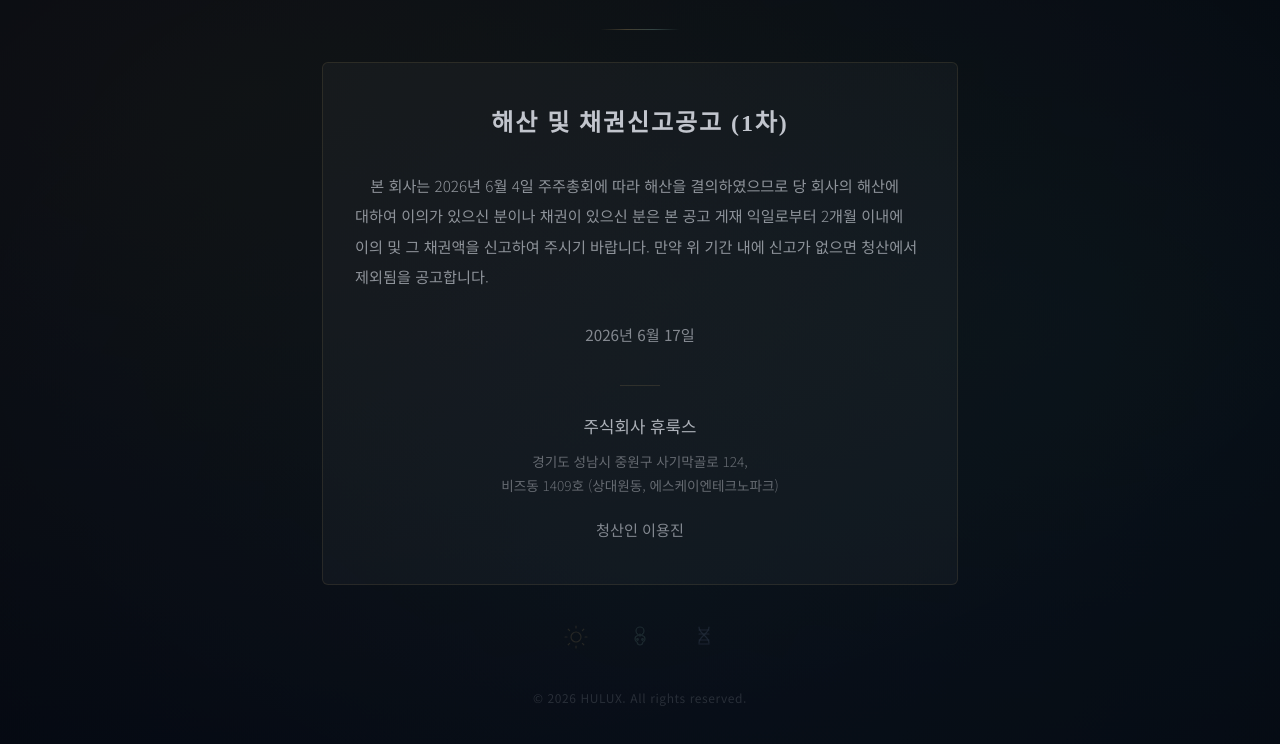
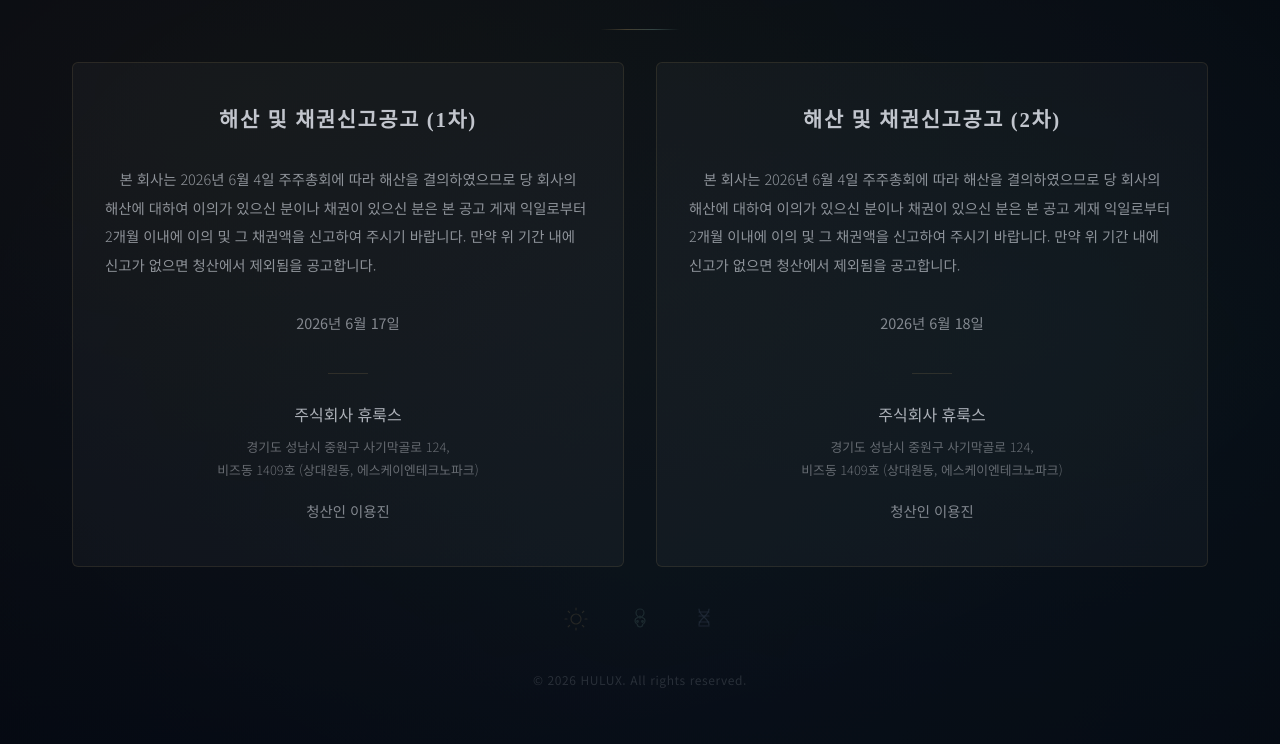
Before and after one commit to yyyoo1227/hulux-notice, a plain HTML site: page index.html in a window 1280 px wide. Shown: the part 142-886 px from the top of the page. Drawn offline with Linux system fonts and the light colour scheme.

Commit message:
Update index.html

```diff
--- a/index.html
+++ b/index.html
@@ -50,7 +50,7 @@
             z-index: 1;
             text-align: center;
             padding: 3rem 2rem;
-            max-width: 700px;
+            max-width: 1200px;
             width: 100%;
             animation: fadeUp 1.4s ease-out;
         }
@@ -88,14 +88,11 @@
             margin: 2rem auto;
         }
 
-        /* 공고문 영역 */
-        .notice {
+        /* 공고문 2단 배치 */
+        .notices {
+            display: flex;
+            gap: 2rem;
             margin-top: 0.5rem;
-            background: rgba(255, 255, 255, 0.03);
-            border: 1px solid rgba(200, 169, 110, 0.12);
-            border-radius: 6px;
-            padding: 2.5rem 2rem;
-            text-align: center;
             animation: fadeIn 2s ease-out 0.4s both;
         }
 
@@ -104,9 +101,18 @@
             100% { opacity: 1; }
         }
 
+        .notice {
+            flex: 1;
+            background: rgba(255, 255, 255, 0.03);
+            border: 1px solid rgba(200, 169, 110, 0.12);
+            border-radius: 6px;
+            padding: 2.5rem 2rem;
+            text-align: center;
+        }
+
         .notice-title {
             font-family: 'Noto Serif KR', serif;
-            font-size: 1.5rem;
+            font-size: 1.3rem;
             font-weight: 700;
             color: rgba(224, 228, 236, 0.85);
             margin-bottom: 2rem;
@@ -114,7 +120,7 @@
         }
 
         .notice-body {
-            font-size: 0.95rem;
+            font-size: 0.9rem;
             font-weight: 300;
             line-height: 2;
             color: rgba(224, 228, 236, 0.6);
@@ -125,28 +131,35 @@
         }
 
         .notice-date {
-            font-size: 0.95rem;
+            font-size: 0.9rem;
             font-weight: 400;
             color: rgba(224, 228, 236, 0.55);
             margin-bottom: 2.5rem;
         }
 
+        .notice-divider {
+            width: 40px;
+            height: 1px;
+            background: rgba(200, 169, 110, 0.15);
+            margin: 1.5rem auto;
+        }
+
         .notice-company {
-            font-size: 0.95rem;
+            font-size: 0.9rem;
             font-weight: 400;
             line-height: 2;
             color: rgba(224, 228, 236, 0.55);
         }
 
         .notice-company .name {
-            font-size: 1.05rem;
+            font-size: 1rem;
             font-weight: 500;
             color: rgba(224, 228, 236, 0.75);
             margin-bottom: 0.3rem;
         }
 
         .notice-company .address {
-            font-size: 0.85rem;
+            font-size: 0.8rem;
             font-weight: 300;
             color: rgba(224, 228, 236, 0.4);
             line-height: 1.8;
@@ -154,16 +167,9 @@
 
         .notice-company .liquidator {
             margin-top: 1rem;
-            font-size: 0.95rem;
+            font-size: 0.9rem;
             font-weight: 400;
             color: rgba(224, 228, 236, 0.55);
-        }
-
-        .notice-divider {
-            width: 40px;
-            height: 1px;
-            background: rgba(200, 169, 110, 0.15);
-            margin: 1.5rem auto;
         }
 
         /* 아이콘 영역 */
@@ -193,7 +199,11 @@
             letter-spacing: 0.05em;
         }
 
-        @media (max-width: 600px) {
+        @media (max-width: 800px) {
+            .notices {
+                flex-direction: column;
+                gap: 1.5rem;
+            }
             .container { padding: 2rem 1.2rem; }
             .logo { font-size: 2.4rem; }
             .notice { padding: 1.8rem 1.2rem; }
@@ -208,17 +218,15 @@
         <div class="tagline">LIGHT FOR LIFE</div>
         <div class="divider"></div>
 
+        <div class="notices">
+            <!-- 1차 공고 (좌측) -->
             <div class="notice">
                 <div class="notice-title">해산 및 채권신고공고 (1차)</div>
-
                 <p class="notice-body">
                     본 회사는 2026년 6월 4일 주주총회에 따라 해산을 결의하였으므로 당 회사의 해산에 대하여 이의가 있으신 분이나 채권이 있으신 분은 본 공고 게재 익일로부터 2개월 이내에 이의 및 그 채권액을 신고하여 주시기 바랍니다. 만약 위 기간 내에 신고가 없으면 청산에서 제외됨을 공고합니다.
                 </p>
-
                 <div class="notice-date">2026년 6월 17일</div>
-
                 <div class="notice-divider"></div>
-
                 <div class="notice-company">
                     <div class="name">주식회사 휴룩스</div>
                     <div class="address">
@@ -229,8 +237,26 @@
                 </div>
             </div>
 
+            <!-- 2차 공고 (우측) -->
+            <div class="notice">
+                <div class="notice-title">해산 및 채권신고공고 (2차)</div>
+                <p class="notice-body">
+                    본 회사는 2026년 6월 4일 주주총회에 따라 해산을 결의하였으므로 당 회사의 해산에 대하여 이의가 있으신 분이나 채권이 있으신 분은 본 공고 게재 익일로부터 2개월 이내에 이의 및 그 채권액을 신고하여 주시기 바랍니다. 만약 위 기간 내에 신고가 없으면 청산에서 제외됨을 공고합니다.
+                </p>
+                <div class="notice-date">2026년 6월 18일</div>
+                <div class="notice-divider"></div>
+                <div class="notice-company">
+                    <div class="name">주식회사 휴룩스</div>
+                    <div class="address">
+                        경기도 성남시 중원구 사기막골로 124,<br>
+                        비즈동 1409호 (상대원동, 에스케이엔테크노파크)
+                    </div>
+                    <div class="liquidator">청산인 이용진</div>
+                </div>
+            </div>
+        </div>
+
         <div class="icons">
-            <!-- LED / Light -->
             <svg viewBox="0 0 24 24" fill="none" stroke="rgba(200,169,110,0.8)" stroke-width="1.2" stroke-linecap="round" stroke-linejoin="round">
                 <circle cx="12" cy="12" r="5"/>
                 <line x1="12" y1="1" x2="12" y2="3"/>
@@ -242,14 +268,12 @@
                 <line x1="4.22" y1="19.78" x2="5.64" y2="18.36"/>
                 <line x1="18.36" y1="5.64" x2="19.78" y2="4.22"/>
             </svg>
-            <!-- Neural / Brain -->
             <svg viewBox="0 0 24 24" fill="none" stroke="rgba(139,188,176,0.8)" stroke-width="1.2" stroke-linecap="round" stroke-linejoin="round">
                 <path d="M12 2a4 4 0 0 1 4 4c0 1.5-.8 2.8-2 3.5v1a3.5 3.5 0 0 1 3 3.5 3.5 3.5 0 0 1-2.2 3.2A3 3 0 0 1 12 20a3 3 0 0 1-2.8-2.8A3.5 3.5 0 0 1 7 14a3.5 3.5 0 0 1 3-3.5v-1A4 4 0 0 1 8 6a4 4 0 0 1 4-4z"/>
                 <circle cx="12" cy="10" r="1"/>
                 <circle cx="9.5" cy="14.5" r="0.8"/>
                 <circle cx="14.5" cy="14.5" r="0.8"/>
             </svg>
-            <!-- DNA / Bio -->
             <svg viewBox="0 0 24 24" fill="none" stroke="rgba(140,160,200,0.8)" stroke-width="1.2" stroke-linecap="round" stroke-linejoin="round">
                 <path d="M7 2c0 4 3 6 5 8s5 4 5 8"/>
                 <path d="M17 2c0 4-3 6-5 8s-5 4-5 8"/>
```
Lines whose indentation alone changed are shown as unchanged.
